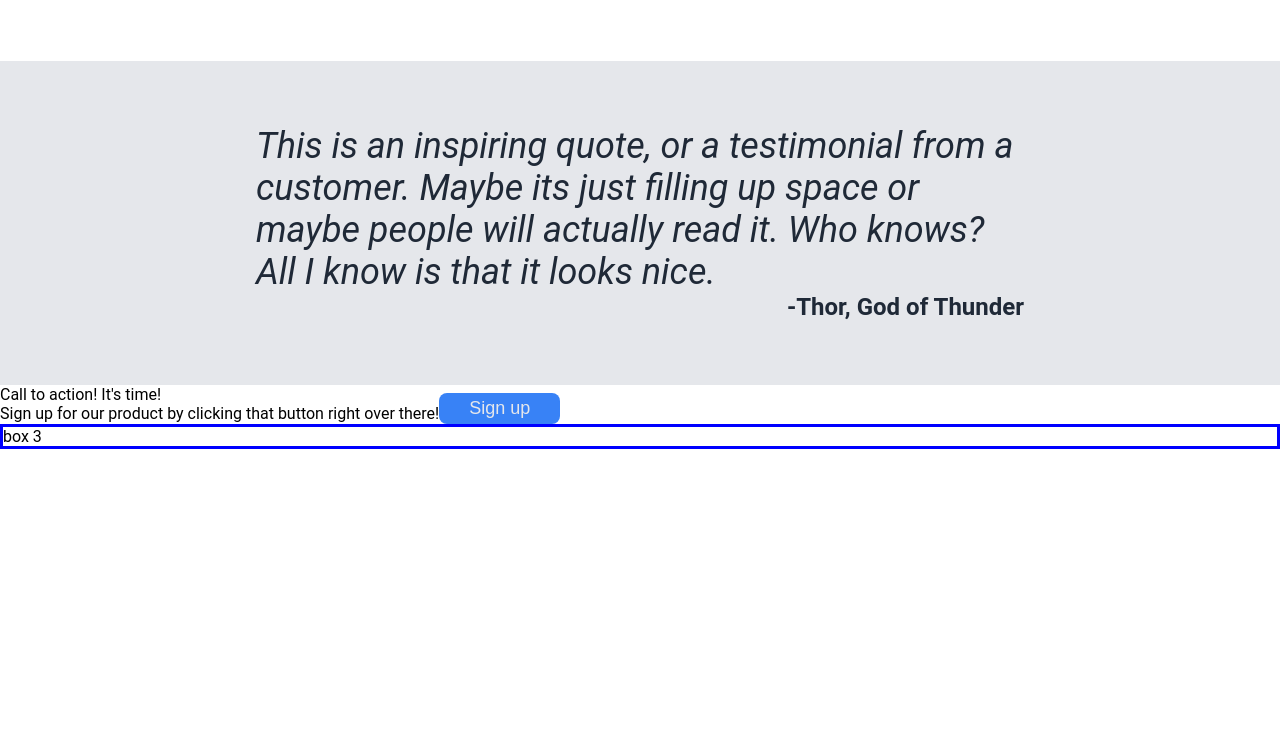
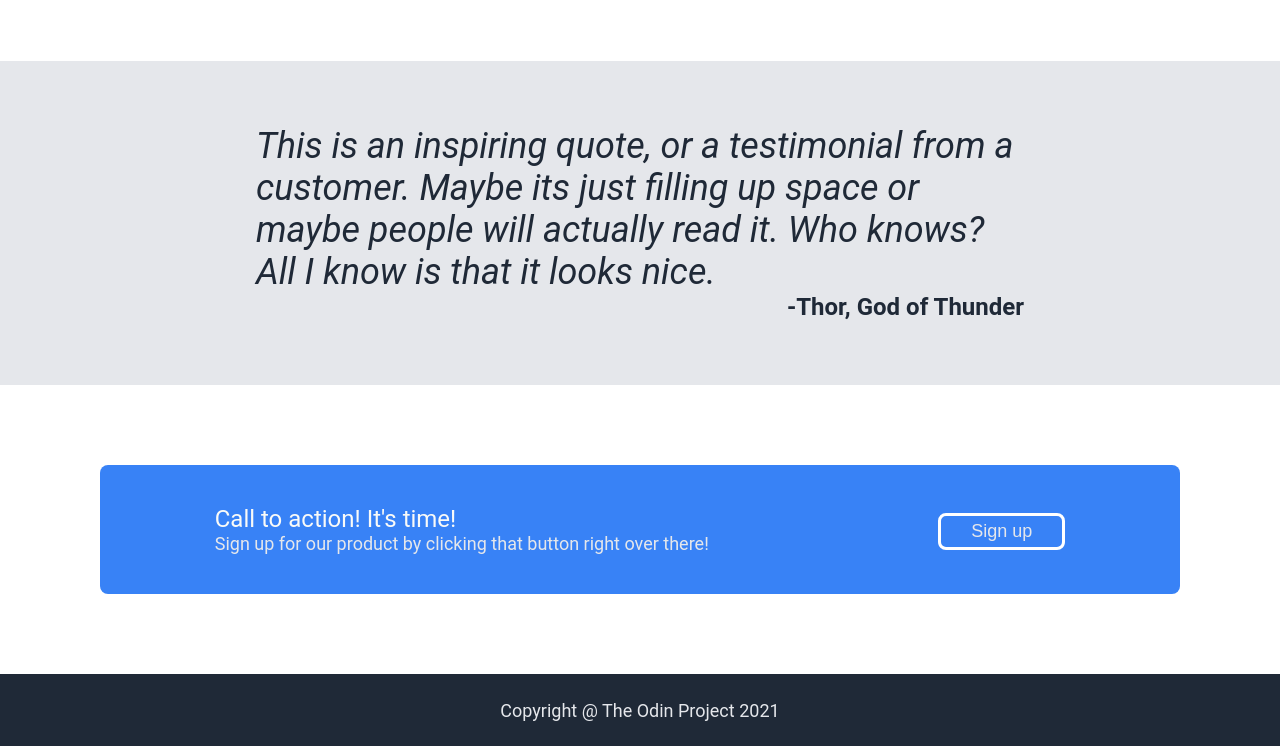
Before and after one commit to Elmir-Zeynalov/odin-landing-page, a plain HTML site: page index.html in a window 1280 px wide. Shown: the part 726-1472 px from the top of the page. Before the commit the page ends 1175 px from the top, so only its background shows below. Drawn offline with Linux system fonts and the light colour scheme.

Commit message:
finished footer

```diff
--- a/index.html
+++ b/index.html
@@ -101,10 +101,10 @@
         <div class="call-to-action-section">
             <div class="call-to-action">
                 <div class="call-to-action-text">
-                    <div class="call-to-action-title">
+                    <div class="call-to-action-title header-logo-text">
                         Call to action! It's time!
                     </div>
-                    <div class="call-to-action-body">
+                    <div class="call-to-action-body secondary-text">
                         Sign up for our product by clicking that button right over there!
                     </div>
                 </div>
@@ -114,7 +114,9 @@
             </div>
 
         </div>
-        <div class="box-5">box 3</div>
+        <div class="box-5 hero-section">
+            <div class="footer-text secondary-text">Copyright @ The Odin Project 2021</div>
+        </div>
     </div>
 </body>
 </html>
--- a/styles.css
+++ b/styles.css
@@ -33,27 +33,6 @@ html, body {
     margin-right: 15%;
     margin-bottom: 10px;
 }
-
-.box-2 {
-
-
-}
-
-.box-3 {
-
-    flex-grow: 1; /* Let it grow to fill the available space */
-}
-
-.box-4 {
-    border: solid blue;
-    flex-grow: 1; /* Let it grow to fill the available space */
-}
-
-.box-5 {
-    border: solid blue;
-    flex-grow: 1; /* Let it grow to fill the available space */
-}
-
 
 
 .top-bar {
@@ -194,6 +173,28 @@ html, body {
     margin-right: 20%;
 }
 
+
+.call-to-action-section {
+    padding-top: 80px;
+    padding-bottom: 80px;
+    padding-left: 100px;
+    padding-right: 100px;
+}
+
 .call-to-action {
     display: flex;
+    justify-content:space-around;
+    padding-top: 40px;
+    padding-bottom: 40px;
+    border-radius: 8px;
+    background-color: #3882F6;
 }
+.button-call-to-action {
+    border: solid white;
+}
+
+.footer-text {
+    text-align: center;
+    padding-top: 2%;
+    padding-bottom: 2%;
+}
```
